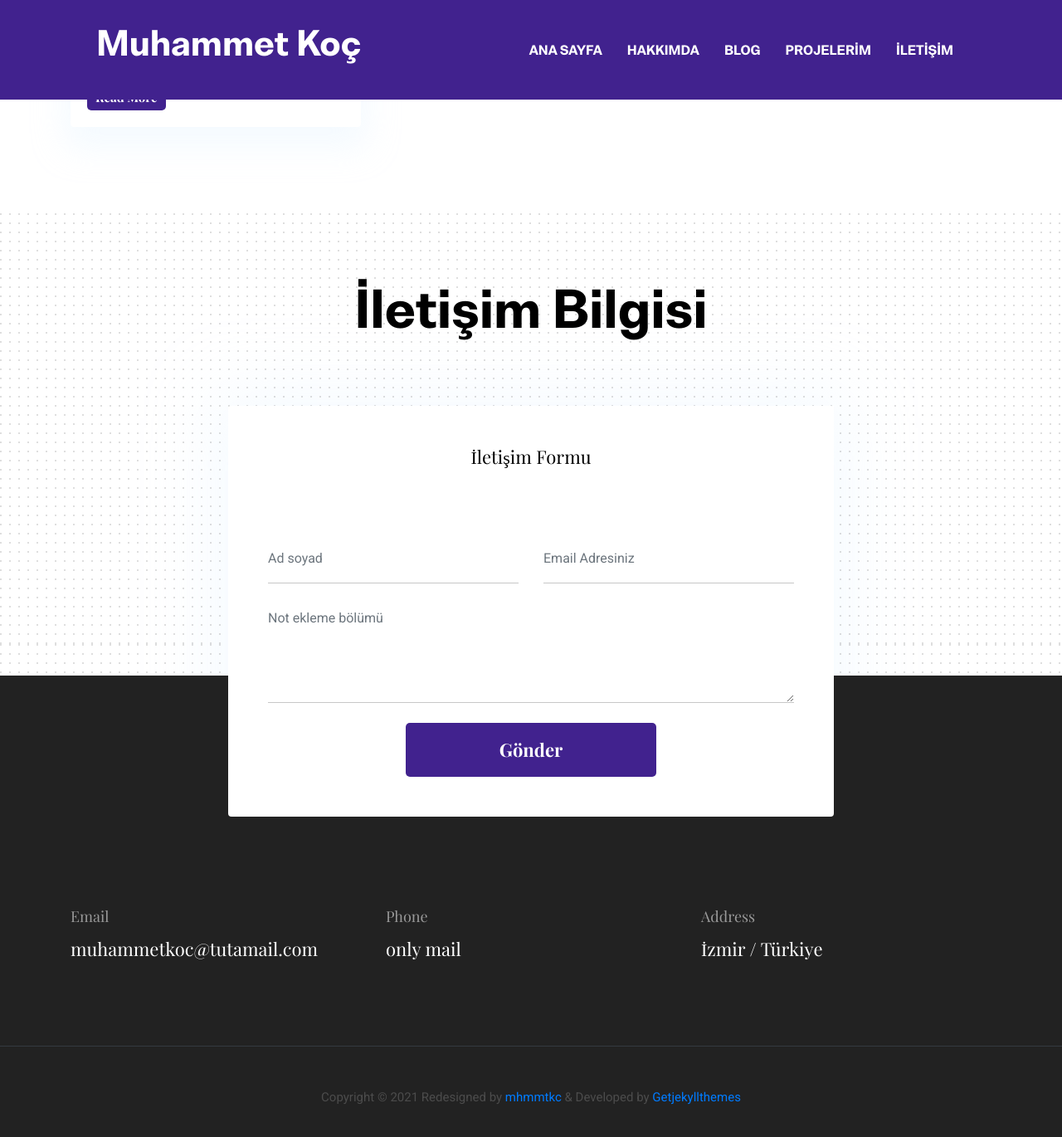
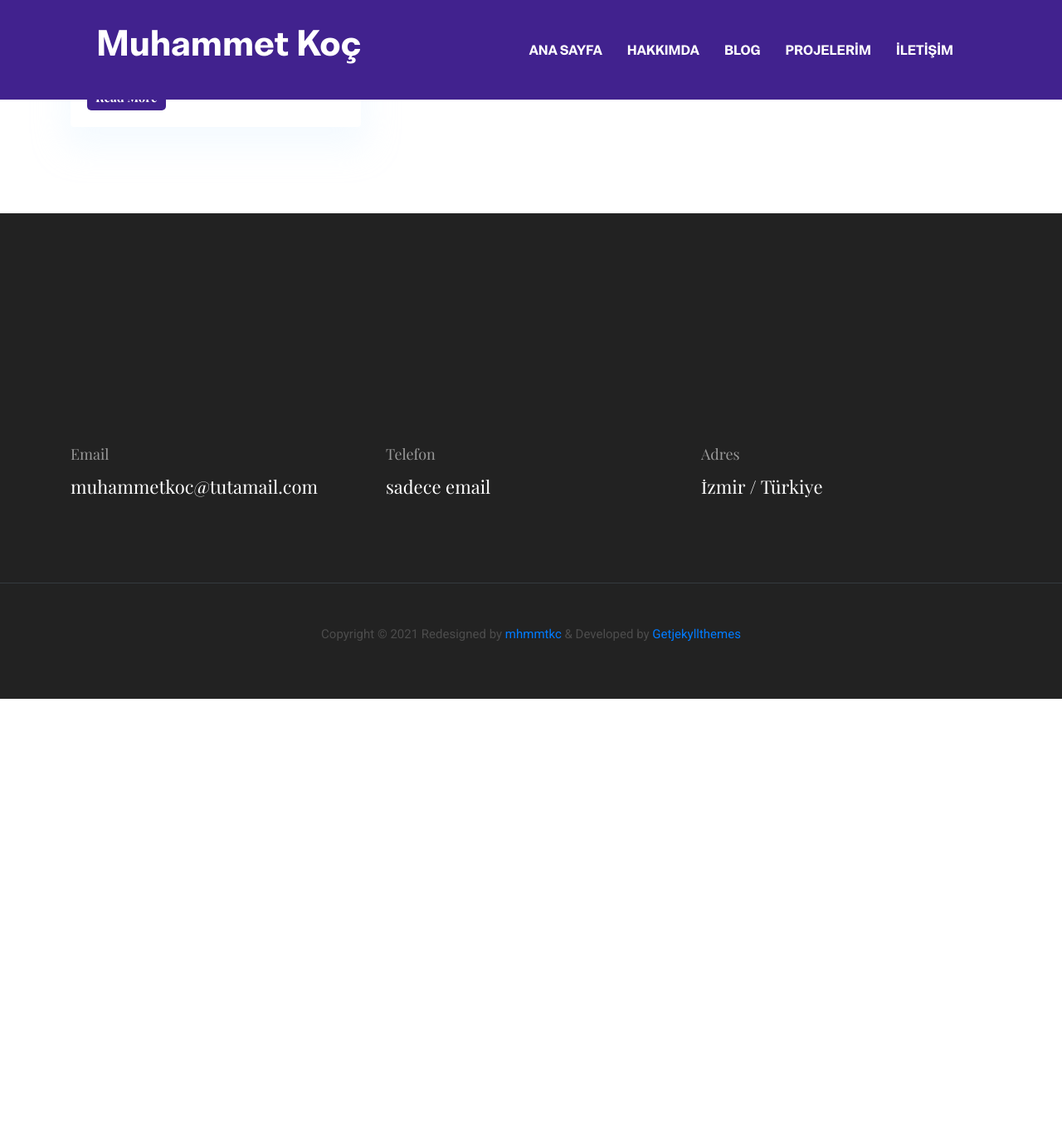
Before and after one commit to mhtkoc/mhtkoc.github.io, a Jekyll site: the page built from index.html, in a window 1280 px wide and 1400 px high, scrolled down 4044 px. Shown: the top 1370 px of the window at 83% size. Built offline with Jekyll 4.4.1, drawn with Linux system fonts in a browser that asks for light colours; after the commit the page ends 4886 px from its top, so only the background shows below that.

Commit message:
removed contact section

```diff
--- a/_data/settings.yml
+++ b/_data/settings.yml
@@ -6,9 +6,9 @@ logo:
 author: Muhammet Koç
 description: Kişisel web sitesi
 email: muhammetkoc@tutamail.com
-phone: only mail
+phone: sadece email
 address: İzmir / Türkiye
-copyright: Copyright &copy; 2021 Redesigned by [mhmmtkc](https://mhmmtkc.github.io) & Developed by [Getjekyllthemes](https://getjekyllthemes.com)
+copyright: Copyright &copy; 2021 Redesigned by [mhmmtkc](https://mhmmtkc.github.io/about) & Developed by [Getjekyllthemes](https://getjekyllthemes.com)
 
 menu:
 - {name: Hakkımda, link: '/about'}
--- a/_includes/blog-section.html
+++ b/_includes/blog-section.html
@@ -3,7 +3,7 @@
   <div class="container">
     <div class="row">
       <div class="col-12 text-center">
-        <h2 class="section-title">Blogs</h2>
+        <h2 class="section-title">Blog Yazıları</h2>
       </div>
       {% for post in site.posts offset:0 limit:3 %}
       {% include post.html %}
--- a/_includes/footer.html
+++ b/_includes/footer.html
@@ -8,11 +8,11 @@
           <p class="text-white paragraph-lg font-secondary">{{ site.data.settings.email }}</p>
         </div>
         <div class="col-md-4">
-          <h5 class="text-light">Phone</h5>
+          <h5 class="text-light">Telefon</h5>
           <p class="text-white paragraph-lg font-secondary">{{ site.data.settings.phone }}</p>
         </div>
         <div class="col-md-4">
-          <h5 class="text-light">Address</h5>
+          <h5 class="text-light">Adres</h5>
           <p class="text-white paragraph-lg font-secondary">{{ site.data.settings.address }}</p>
         </div>
       </div>
--- a/_layouts/default.html
+++ b/_layouts/default.html
@@ -12,8 +12,6 @@ layout: compress
 
   {{ content }}
 
-  {% include contact-section.html %}
-
   {% include footer.html %}
 
 </body>
```
